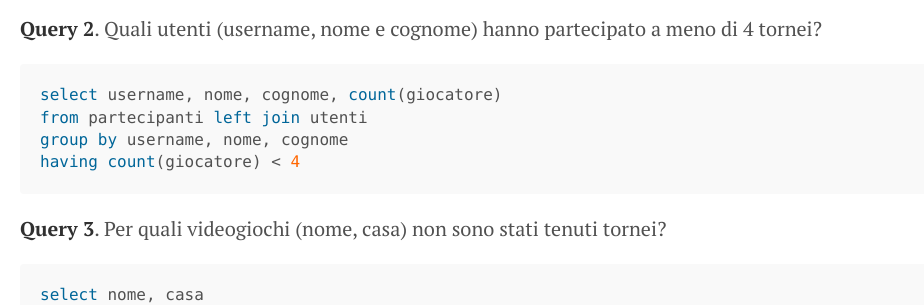
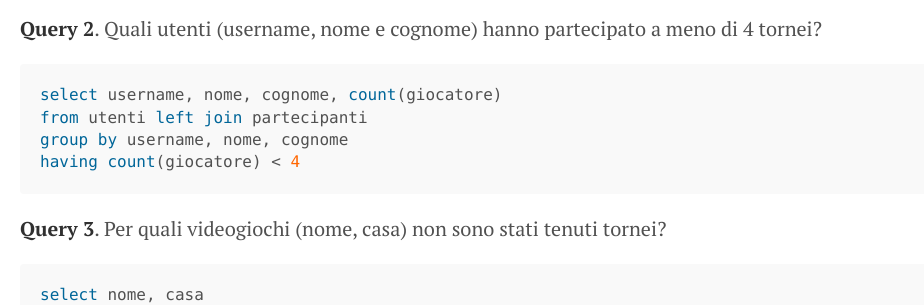
Before and after one commit to gdv/foundationsCS, a Jekyll site: the page built from docs/2020-01-esame.md, in a window 1280 px wide. Shown: the part 583-888 px from the top of the page, without its empty margins (0-924 px from the left). Built offline with Jekyll 4.4.1, drawn with Linux system fonts in a browser that asks for light colours; our own code applies the rules of GitHub Pages for plain Markdown files.

````diff
--- a/docs/2020-01-esame.md
+++ b/docs/2020-01-esame.md
@@ -28,7 +28,7 @@ meno di 4 tornei?
 
 ```sql
 select username, nome, cognome, count(giocatore)
-from partecipanti left join utenti
+from utenti left join partecipanti
 group by username, nome, cognome
 having count(giocatore) < 4
 ```
````
